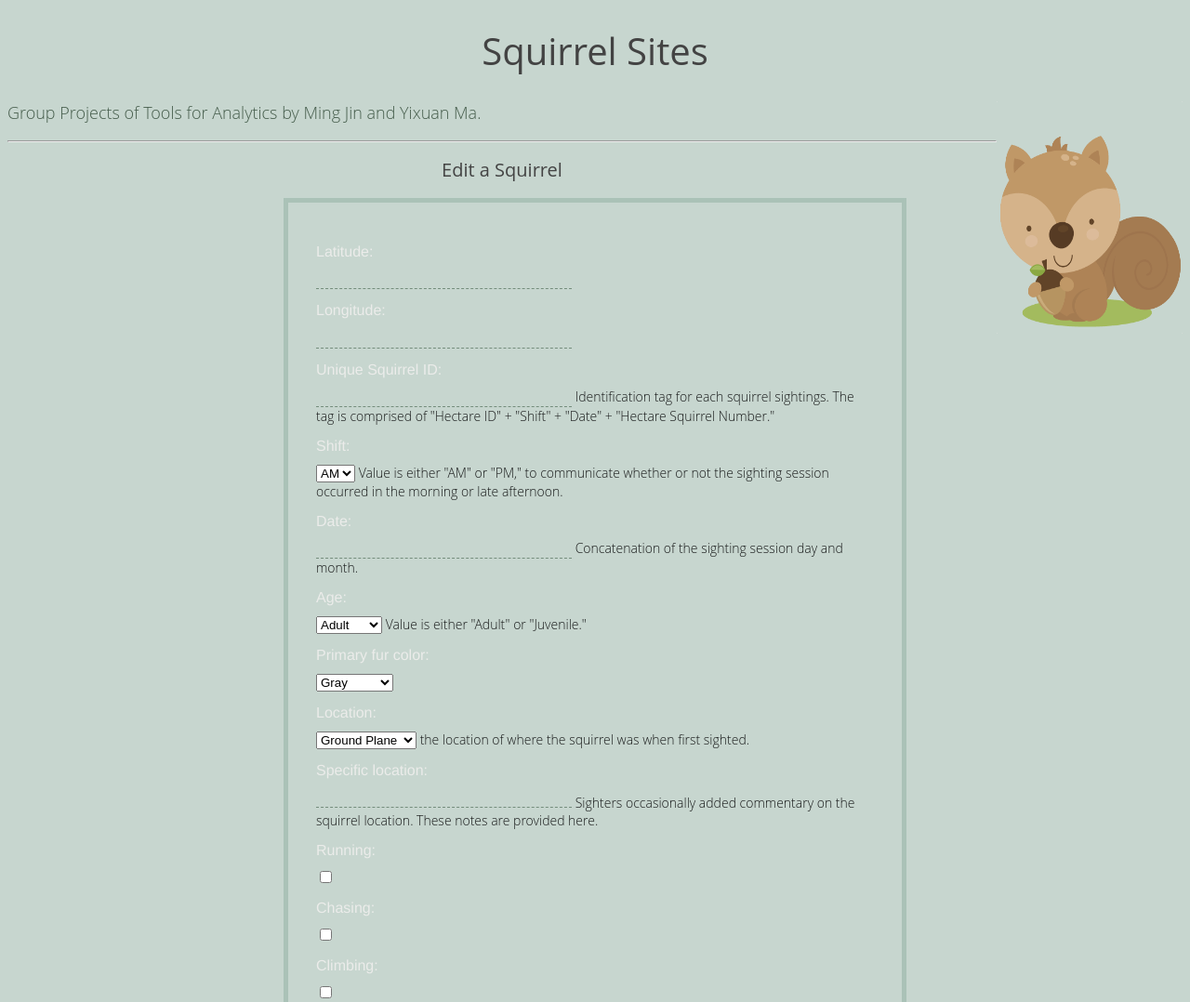
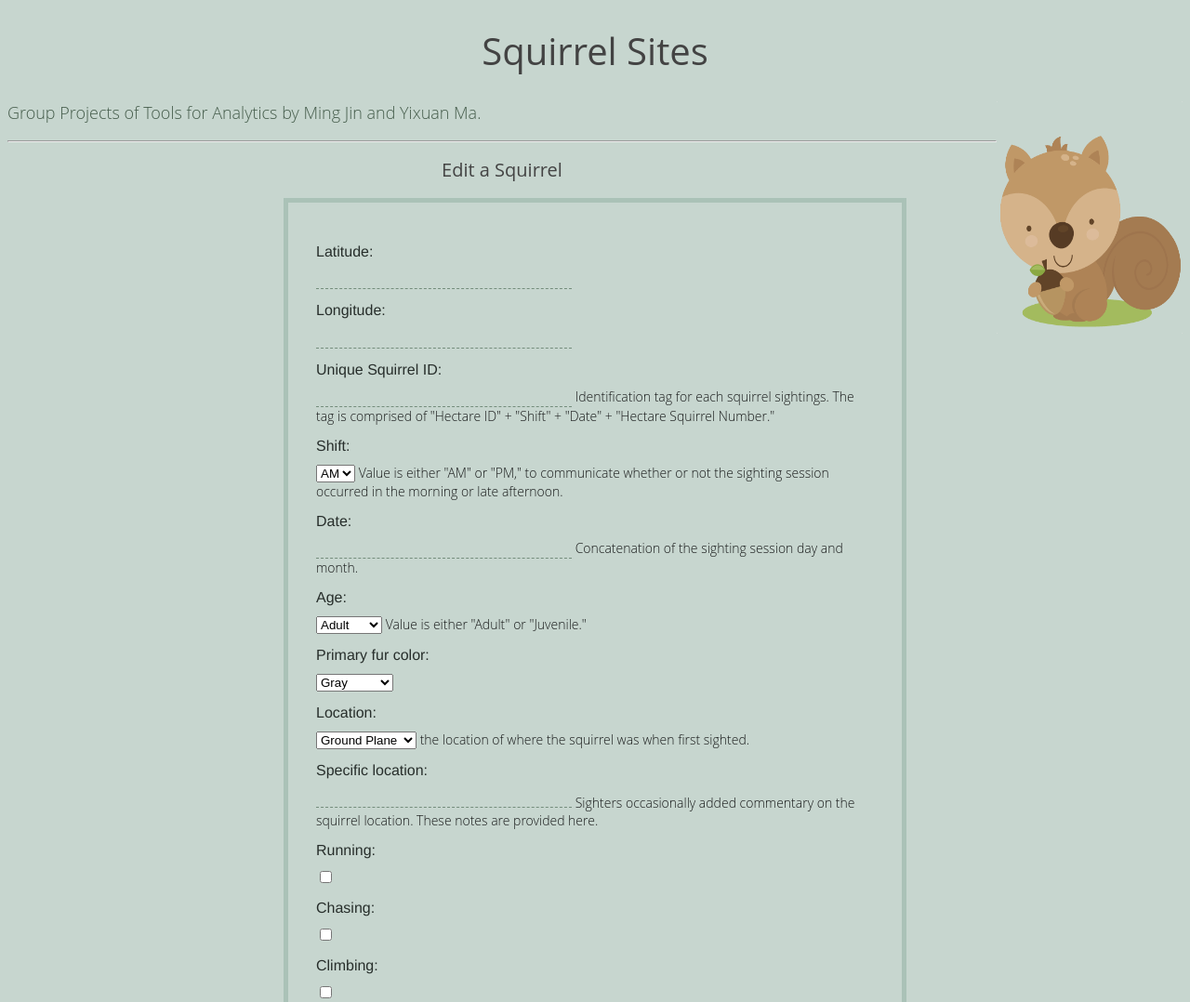
Before and after one commit to Maggie1226/Squirrel_Tracker_Session2_Group2, a Django app: page /sightings/add/ in a window 1280 px wide. Shown: the top 1078 px of the page at 93% size. Run offline with Django 3.2, Linux system fonts and the light colour scheme.

Commit message:
Update edit.html

```diff
--- a/squirrelsite/sightings/templates/sightings/edit.html
+++ b/squirrelsite/sightings/templates/sightings/edit.html
@@ -41,7 +41,7 @@
                 .form-style-4 label{
                       	font-family: 'Helvetica', sans-serif;
                       	font-size: 16px;
-                      	color: rgb(235, 236, 234);}
+                      	color: #272e2b;}
                 .form-style-4 label {
                       	display:block;
                       	margin-bottom: 10px;
```
